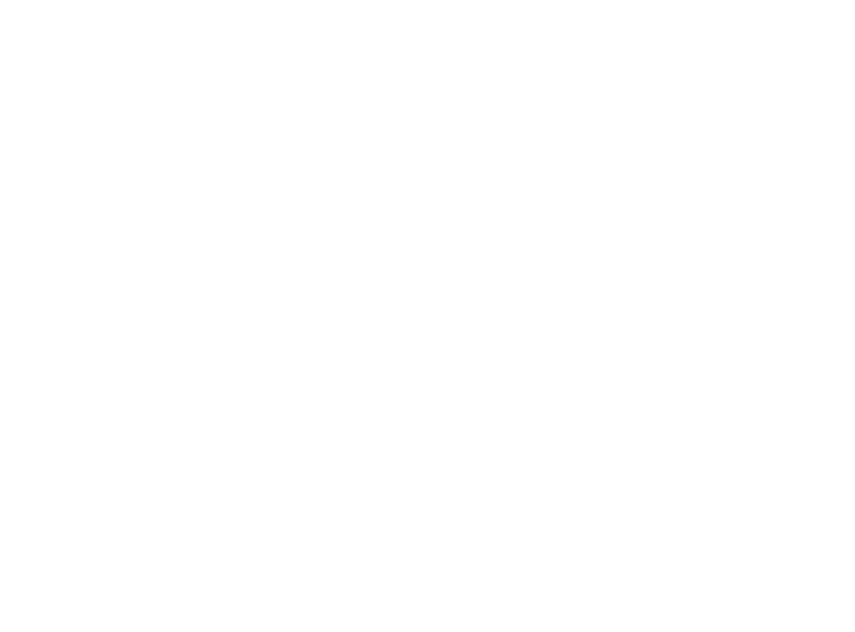
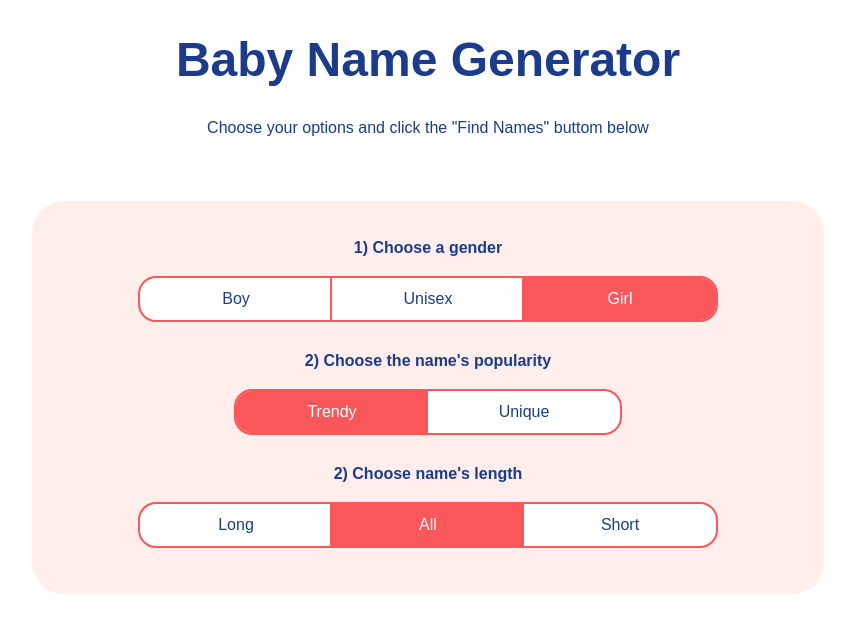
Before and after one commit to dgrzeg/nuxt_name_generator, a Nuxt app: page / in a window 1280 px wide. Shown: the top 632 px of the page, without its empty margins (212-1067 px from the left). Built offline with nearby package versions, Linux system fonts and the light colour scheme.

Commit message:
html&styles

```diff
--- a/app.vue
+++ b/app.vue
@@ -1,3 +1,125 @@
 <template>
-  <div></div>
+  <div class="container">
+    <h1>Baby Name Generator</h1>
+    <p>Choose your options and click the "Find Names" buttom below</p>
+    <div class="options-container">
+      <div class="option-container">
+        <h4>1) Choose a gender</h4>
+        <div class="option-buttons">
+          <button
+            class="option"
+            :class="options.gender === 'Boy' && 'option-active'"
+          >
+            Boy
+          </button>
+          <button
+            class="option"
+            :class="options.gender === 'Unisex' && 'option-active'"
+          >
+            Unisex
+          </button>
+          <button
+            class="option"
+            :class="options.gender === 'Girl' && 'option-active'"
+          >
+            Girl
+          </button>
+        </div>
+      </div>
+      <div class="option-container">
+        <h4>2) Choose the name's popularity</h4>
+        <div class="option-buttons">
+          <button
+            class="option"
+            :class="options.popularity === 'Trendy' && 'option-active'"
+          >
+            Trendy
+          </button>
+          <button
+            class="option"
+            :class="options.popularity === 'Unique' && 'option-active'"
+          >
+            Unique
+          </button>
+        </div>
+      </div>
+      <div class="option-container">
+        <h4>2) Choose name's length</h4>
+        <div class="option-buttons">
+          <button
+            class="option"
+            :class="options.length === 'Long' && 'option-active'"
+          >
+            Long
+          </button>
+          <button
+            class="option"
+            :class="options.length === 'All' && 'option-active'"
+          >
+            All
+          </button>
+          <button
+            class="option"
+            :class="options.length === 'Short' && 'option-active'"
+          >
+            Short
+          </button>
+        </div>
+      </div>
+    </div>
+  </div>
 </template>
+
+<script setup lang="ts">
+const options = reactive({
+  gender: 'Girl',
+  popularity: 'Trendy',
+  length: 'All',
+})
+</script>
+
+<style scoped>
+.container {
+  font-family: Arial, Helvetica, sans-serif;
+  color: rgb(27, 60, 138);
+  max-width: 50rem;
+  margin: 0 auto;
+  text-align: center;
+}
+h1 {
+  font-size: 3rem;
+}
+.options-container {
+  background-color: rgb(255, 238, 236);
+  border-radius: 2rem;
+  padding: 1rem;
+  width: 95%;
+  margin: 0 auto;
+  margin-top: 4rem;
+  position: relative;
+}
+.option-container {
+  margin-bottom: 2rem;
+}
+.option {
+  background: white;
+  outline: 0.15rem solid rgb(249, 87, 89);
+  border: none;
+  padding: 0.75rem;
+  width: 12rem;
+  font-size: 1rem;
+  color: rgb(27, 60, 138);
+  cursor: pointer;
+  font-weight: 200;
+}
+.option:first-of-type {
+  border-radius: 1rem 0 0 1rem;
+}
+.option:last-of-type {
+  border-radius: 0 1rem 1rem 0;
+}
+.option-active {
+  background-color: rgb(249, 87, 89);
+  color: white;
+}
+</style>
```
